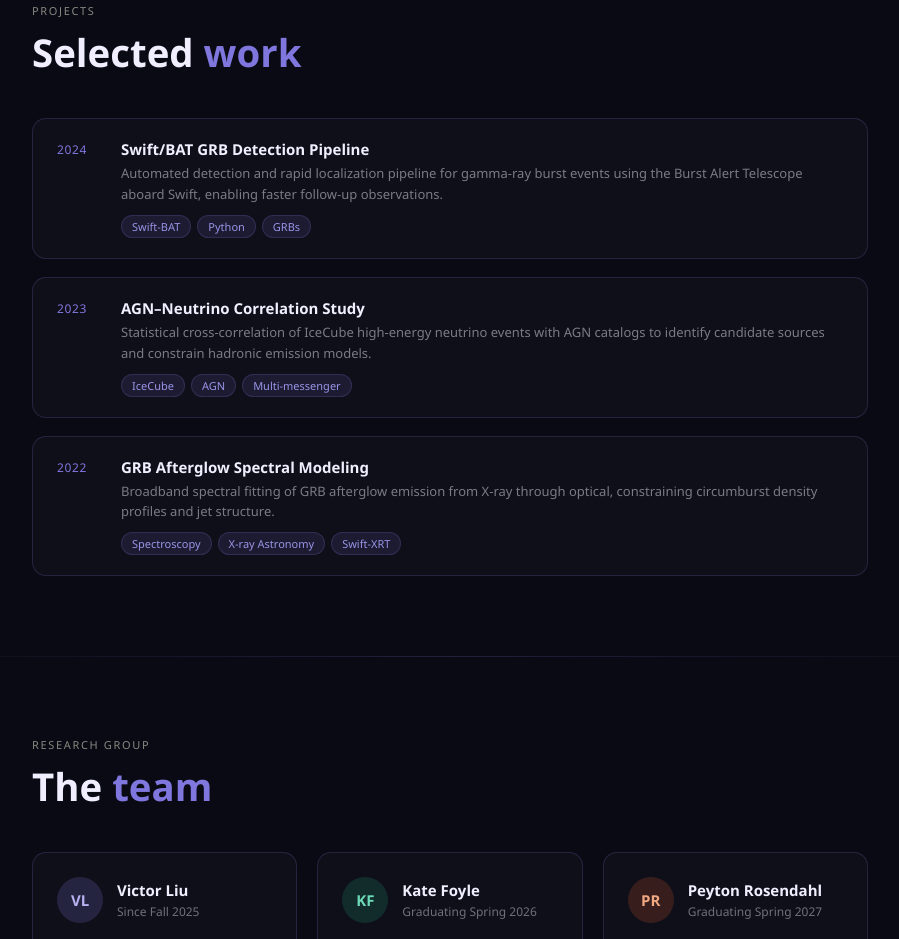
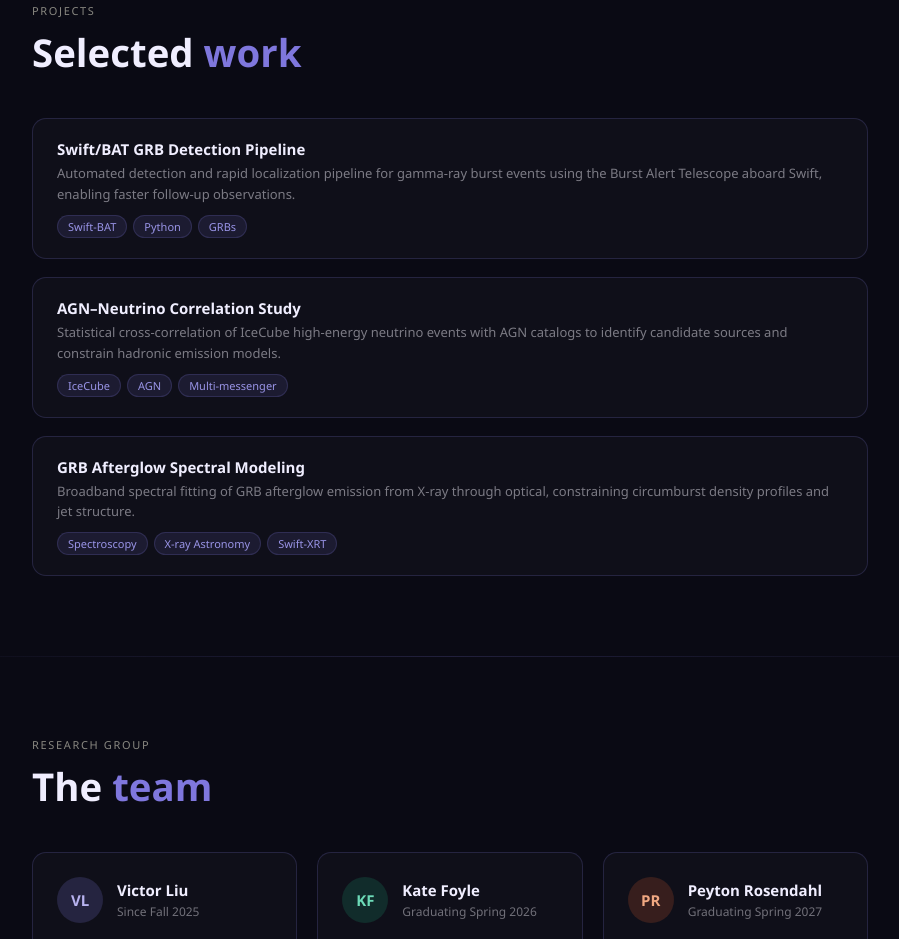
Before and after one commit to jjd330/jjd330.github.io, a plain HTML site: page index.html in a window 1280 px wide. Shown: the part 1368-2307 px from the top of the page, without its empty margins (190-1089 px from the left). Drawn offline with Linux system fonts and the light colour scheme.

Commit message:
Add files via upload

```diff
--- a/index.html
+++ b/index.html
@@ -98,6 +98,13 @@
 </head>
 <body>
 
+<!-- Add a what I do section  -->
+<!-- Re Prof at PSU -->
+<!-- IGC member -->
+<!-- Swift XRT and Software Lead -->
+<!-- IC member -->
+
+
 <div class="stars" id="stars"></div>
 
 <nav>
@@ -162,7 +169,7 @@
     <h2>Selected <span class="accent">work</span></h2>
     <div class="projects-list">
       <div class="project-row">
-        <span class="project-year">2024</span>
+        <!-- <span class="project-year">2024</span> -->
         <div class="project-content">
           <h3>Swift/BAT GRB Detection Pipeline</h3>
           <p>Automated detection and rapid localization pipeline for gamma-ray burst events using the Burst Alert Telescope aboard Swift, enabling faster follow-up observations.</p>
@@ -170,7 +177,7 @@
         </div>
       </div>
       <div class="project-row">
-        <span class="project-year">2023</span>
+        <!-- <span class="project-year">2023</span> -->
         <div class="project-content">
           <h3>AGN–Neutrino Correlation Study</h3>
           <p>Statistical cross-correlation of IceCube high-energy neutrino events with AGN catalogs to identify candidate sources and constrain hadronic emission models.</p>
@@ -178,7 +185,7 @@
         </div>
       </div>
       <div class="project-row">
-        <span class="project-year">2022</span>
+        <!-- <span class="project-year">2022</span> -->
         <div class="project-content">
           <h3>GRB Afterglow Spectral Modeling</h3>
           <p>Broadband spectral fitting of GRB afterglow emission from X-ray through optical, constraining circumburst density profiles and jet structure.</p>
```
